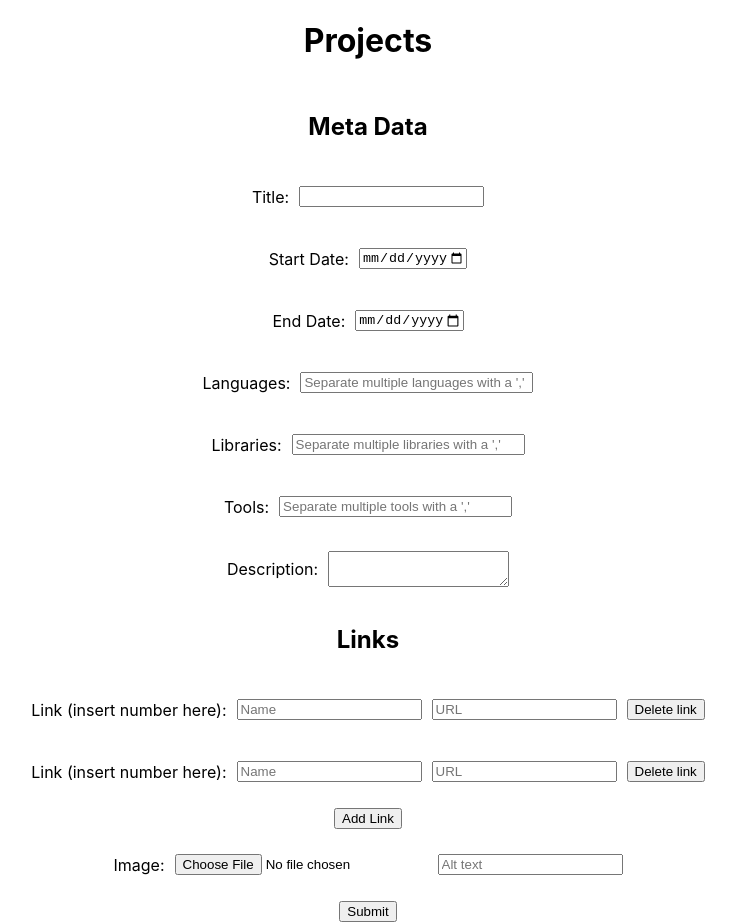
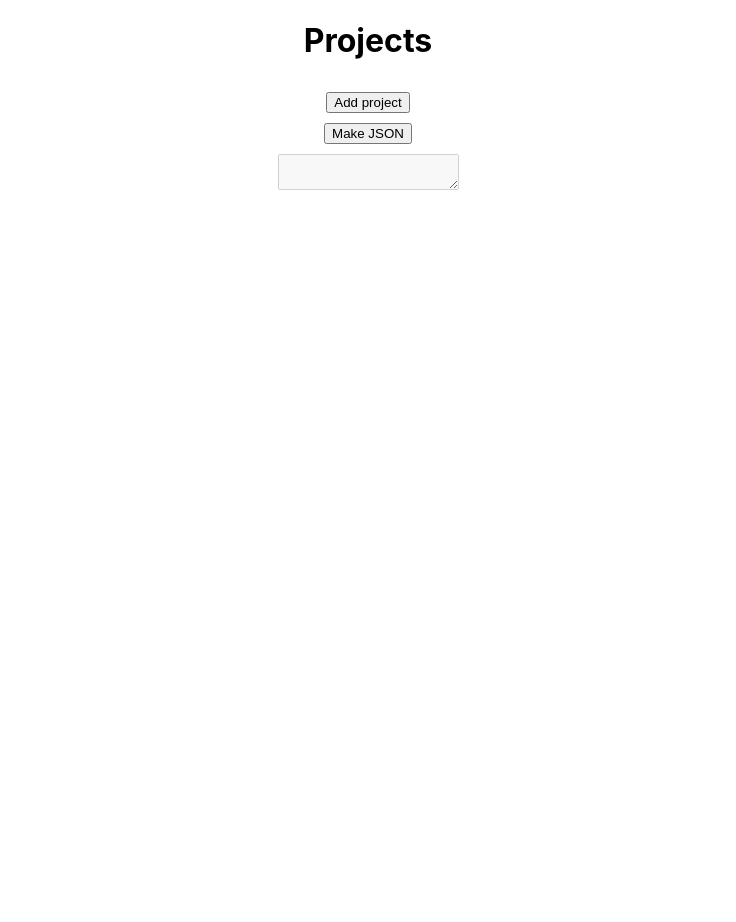
Before and after one commit to BlckHawker/Project-Generator, a React (Create React App) app: page / in a window 1280 px wide. Shown: the whole page, without its empty margins (272-1008 px from the left). After the commit the page ends 800 px from the top, so only its background shows below. Built offline with nearby package versions, Linux system fonts and the light colour scheme.

Commit message:
Add ability to dynamically add a project

```diff
--- a/src/components/MainPage.tsx
+++ b/src/components/MainPage.tsx
@@ -1,7 +1,7 @@
 import ProjectManager from "./ProjectManager";
 function MainPage() {
     return (
-      <ProjectManager/>
+        <ProjectManager/>
     );
   }
 
--- a/src/components/Project.tsx
+++ b/src/components/Project.tsx
@@ -2,8 +2,7 @@ import LinkManager from "./LinkManager";
 
 function Project() {
     return (
-      <div style={{gap: "10px", display: "flex", flexDirection:"column", justifyContent: "center", alignItems: "center"}}>
-        <h2>Meta Data</h2>
+      <div style={{gap: "10px", display: "flex", flexDirection:"column", justifyContent: "center", alignItems: "center", border:"2px solid #ddd"}}>
         {/* Title Text box */}
         <div style={{gap: "10px", display: "flex", justifyContent: "center", alignItems: "center"}}>
             <p>Title:</p>
@@ -39,9 +38,6 @@ function Project() {
             <p>Description:</p>
             <textarea></textarea>
         </div>
-        {/* Links */}
-        <h2>Links</h2>
-        <LinkManager/>
         {/* Image */}
         <div style={{gap: "10px", display: "flex", justifyContent: "center", alignItems: "center"}}>
             <p>Image:</p>
@@ -49,6 +45,10 @@ function Project() {
             <input type="text" placeholder="Alt text"/>
 
         </div>
+        {/* Links */}
+        <h2>Links</h2>
+        <LinkManager/>
+
       </div>
 
     );
--- a/src/components/ProjectManager.tsx
+++ b/src/components/ProjectManager.tsx
@@ -1,13 +1,49 @@
+import { useState } from "react";
 import Project from "./Project";
+import { ProjectInterface } from "../interfaces/ProjectInerface";
 
 function ProjectManager() {
+    const [projects, setProjects] = useState<ProjectInterface[]>([])
     return (
         <div style={{gap: "10px", display: "flex", flexDirection: "column", justifyContent: "center", alignItems: "center"}}>
             <h1>Projects</h1>
-            <Project/>
-            <button>Submit</button>
+            {/* <Project/> */}
+            {projects.map(_ => <Project/>)}
+            <button onClick={() => AddProjectButton()}>Add project</button>
+            <button>Make JSON</button>
+            <textarea disabled></textarea>
         </div>
     );
+
+    function AddProjectButton()
+    {
+        const newProject: ProjectInterface = {
+            title: "",
+            startDate: "",
+            endDate: "",
+            languages: [],
+            libraries: [],
+            tools: [],
+            description: "",
+            links: [],
+            image:  {
+                src: "",
+                alt: ""
+            }
+        };
+
+        const newProjects: ProjectInterface[] = [];
+        //get all of the current projects
+        for(const project of projects)
+        {
+            newProjects.push(project)
+        }
+
+        //and add the new project one
+        newProjects.push(newProject)
+
+        setProjects(newProjects)
+    }
   }
 
   export default ProjectManager;
--- /dev/null
+++ b/src/interfaces/ImageInterface.ts
@@ -0,0 +1,6 @@
+interface ImageInterface {
+    src: string,
+    alt: string
+}
+
+export type { ImageInterface }
--- /dev/null
+++ b/src/interfaces/LinkInterFace.ts
@@ -0,0 +1,6 @@
+interface LinkInterface {
+    name: string,
+    link: string
+}
+
+export type { LinkInterface }
--- /dev/null
+++ b/src/interfaces/ProjectInerface.ts
@@ -0,0 +1,17 @@
+import { ImageInterface } from "./ImageInterface"
+import { LinkInterface } from "./LinkInterFace"
+
+interface ProjectInterface {
+    title: string,
+    startDate: string,
+    endDate: string,
+    languages: string[],
+    libraries: string[],
+    tools: string[],
+    description: string,
+    links: LinkInterface[],
+    image: ImageInterface
+
+}
+
+export type { ProjectInterface }
```
